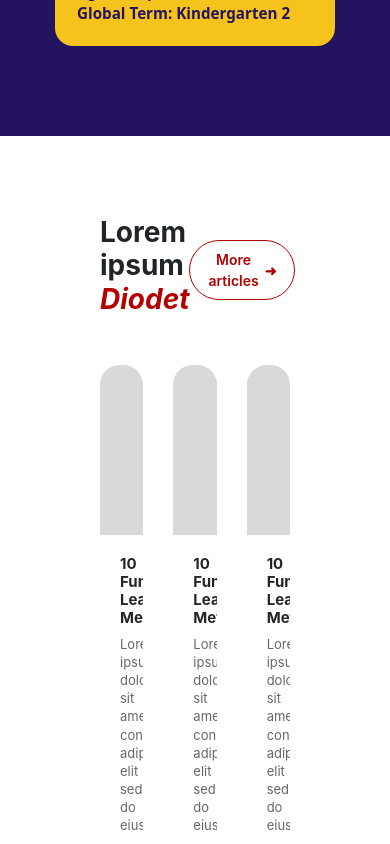
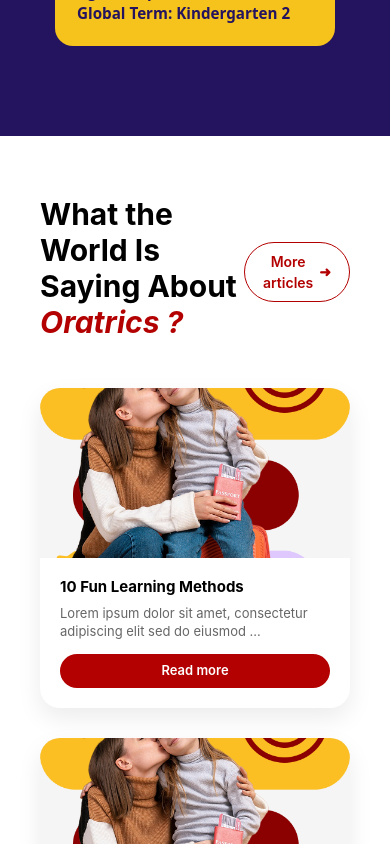
Before and after one commit to Sahu2408saurabh/franchise, a React (Vite) app: page / in a window 390 px wide. Shown: the part 7660-8504 px from the top of the page. Built offline with nearby package versions, Linux system fonts and the light colour scheme.

Commit message:
ArticlesSection Added

```diff
--- a/src/components/ArticlesSection/ArticlesSection.css
+++ b/src/components/ArticlesSection/ArticlesSection.css
@@ -1,11 +1,15 @@
-/* ===== SECTION ===== */
+/* =========================
+   SECTION
+========================= */
 .articles-section {
   padding: 80px 100px;
   background: #ffffff;
   font-family: "Inter", sans-serif;
 }
 
-/* ===== HEADER ===== */
+/* =========================
+   HEADER
+========================= */
 .articles-header {
   display: flex;
   justify-content: space-between;
@@ -14,16 +18,20 @@
 }
 
 .articles-header h2 {
-  font-size: 28px;
+  font-size: 30px;
   font-weight: 700;
+  color: #000;
 }
 
 .articles-header h2 span {
   color: #b30000;
   font-style: italic;
+  font-weight: 700;
 }
 
-/* ===== MORE ARTICLES BUTTON ===== */
+/* =========================
+   MORE ARTICLES BUTTON
+========================= */
 .more-btn {
   border: 1.5px solid #b30000;
   background: transparent;
@@ -36,29 +44,57 @@
   align-items: center;
   gap: 6px;
   cursor: pointer;
+  transition: 0.3s;
 }
 
-/* ===== GRID ===== */
+.more-btn:hover {
+  background: #b30000;
+  color: #ffffff;
+}
+
+/* =========================
+   GRID
+========================= */
 .articles-grid {
   display: flex;
   gap: 30px;
 }
 
-/* ===== CARD ===== */
+/* =========================
+   CARD
+========================= */
 .article-card {
   width: 320px;
+  border-radius: 20px;
+  overflow: hidden;
   background: #f5f5f5;
-  border-radius: 20px;
+  box-shadow: 0 10px 25px rgba(0, 0, 0, 0.08);
+  transition: 0.3s;
+}
+
+.article-card:hover {
+  transform: translateY(-6px);
+}
+
+/* =========================
+   IMAGE
+========================= */
+.card-image {
+  height: 170px;
+  width: 100%;
   overflow: hidden;
 }
 
-/* IMAGE PLACEHOLDER */
-.card-image {
-  height: 170px;
-  background: #d9d9d9;
+.card-image img {
+  width: 100%;
+  height: 100%;
+  object-fit: cover;
+  display: block;
 }
 
-/* CONTENT */
+/* =========================
+   CONTENT
+========================= */
 .card-content {
   padding: 20px;
   background: #ffffff;
@@ -68,6 +104,7 @@
   font-size: 15px;
   font-weight: 700;
   margin-bottom: 8px;
+  color: #000;
 }
 
 .card-content p {
@@ -77,14 +114,46 @@
   margin-bottom: 14px;
 }
 
-/* READ MORE BUTTON */
+/* =========================
+   READ MORE BUTTON
+========================= */
 .read-btn {
   background: #b30000;
   color: #ffffff;
   border: none;
-  padding: 7px 16px;
+  padding: 7px 18px;
   border-radius: 20px;
   font-size: 13px;
   font-weight: 600;
   cursor: pointer;
+  transition: 0.3s;
 }
+
+.read-btn:hover {
+  background: #8f0000;
+}
+
+/* =========================
+   RESPONSIVE
+========================= */
+@media (max-width: 1024px) {
+  .articles-section {
+    padding: 60px 40px;
+  }
+
+  .articles-grid {
+    flex-wrap: wrap;
+  }
+}
+
+@media (max-width: 768px) {
+  .articles-grid {
+    flex-direction: column;
+    align-items: center;
+  }
+
+  .article-card {
+    width: 100%;
+    max-width: 360px;
+  }
+}
--- a/src/components/ArticlesSection/ArticlesSection.jsx
+++ b/src/components/ArticlesSection/ArticlesSection.jsx
@@ -1,19 +1,23 @@
 import React from "react";
 import "./ArticlesSection.css";
+import cardImg from "../../assets/test1.png";
 
 const ArticlesSection = () => {
   const articles = [
     {
       title: "10 Fun Learning Methods",
       desc: "Lorem ipsum dolor sit amet, consectetur adipiscing elit sed do eiusmod ...",
+      img: cardImg,
     },
     {
       title: "10 Fun Learning Methods",
       desc: "Lorem ipsum dolor sit amet, consectetur adipiscing elit sed do eiusmod ...",
+      img: cardImg,
     },
     {
       title: "10 Fun Learning Methods",
       desc: "Lorem ipsum dolor sit amet, consectetur adipiscing elit sed do eiusmod ...",
+      img: cardImg,
     },
   ];
 
@@ -22,7 +26,7 @@
       {/* Header */}
       <div className="articles-header">
         <h2>
-          Lorem ipsum <span>Diodet</span>
+          What the World Is Saying About  <span>Oratrics ?</span>
         </h2>
 
         <button className="more-btn">
@@ -34,8 +38,12 @@
       <div className="articles-grid">
         {articles.map((item, index) => (
           <div className="article-card" key={index}>
-            <div className="card-image"></div>
+            {/* IMAGE */}
+            <div className="card-image">
+              <img src={item.img} alt="article" />
+            </div>
 
+            {/* CONTENT */}
             <div className="card-content">
               <h4>{item.title}</h4>
               <p>{item.desc}</p>
```
